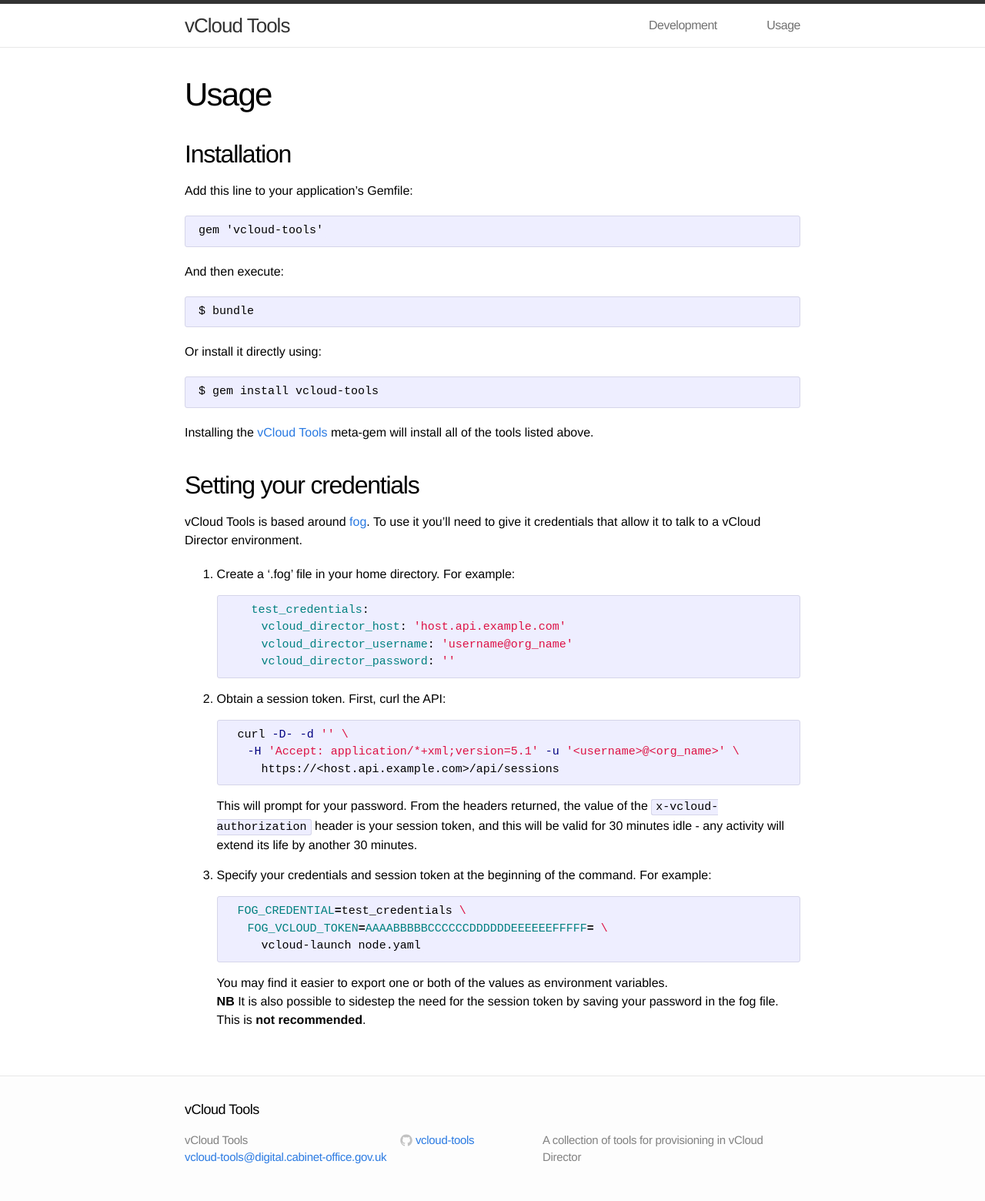
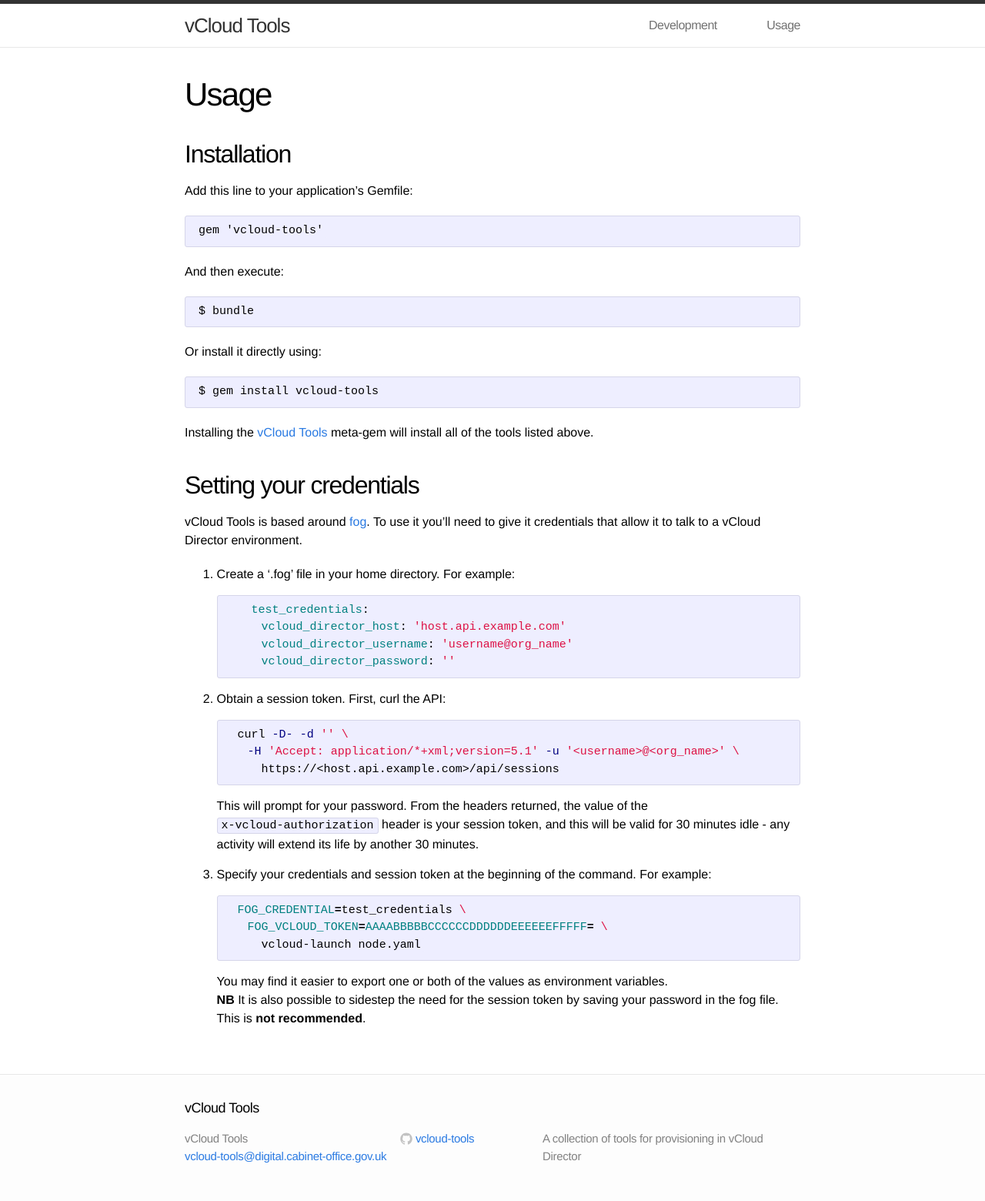
Before and after one commit to gds-operations/vcloud-tools, a Jekyll site: the page built from usage.md, in a window 1280 px wide. Shown: the whole page at 77% size. Built offline with Jekyll 4.4.1, drawn with Linux system fonts in a browser that asks for light colours; Markdown is read by kramdown in place of the engine named in the settings.

Commit message:
Prevent inline code blocks from wrapping
Prevent inline `code` elements from line-wrapping, which was ugly.

```diff
--- a/css/main.css
+++ b/css/main.css
@@ -236,16 +236,23 @@
   font-size: 15px;
 }
 
-.post code { padding: 1px 5px; }
 .post pre { margin: 15px 0; }
+
+.post code {
+  padding: 1px 5px;
+  white-space: nowrap;
+}
 
 .post ul,
 .post ol { margin-left: 1.35em; }
 
-.post pre code { border: none; }
 .post ul li,
 .post ol li { margin: 15px 0; }
 
+.post pre code {
+  white-space: pre;
+  border: none;
+}
 
 /* terminal */
 .post pre.terminal {
```
